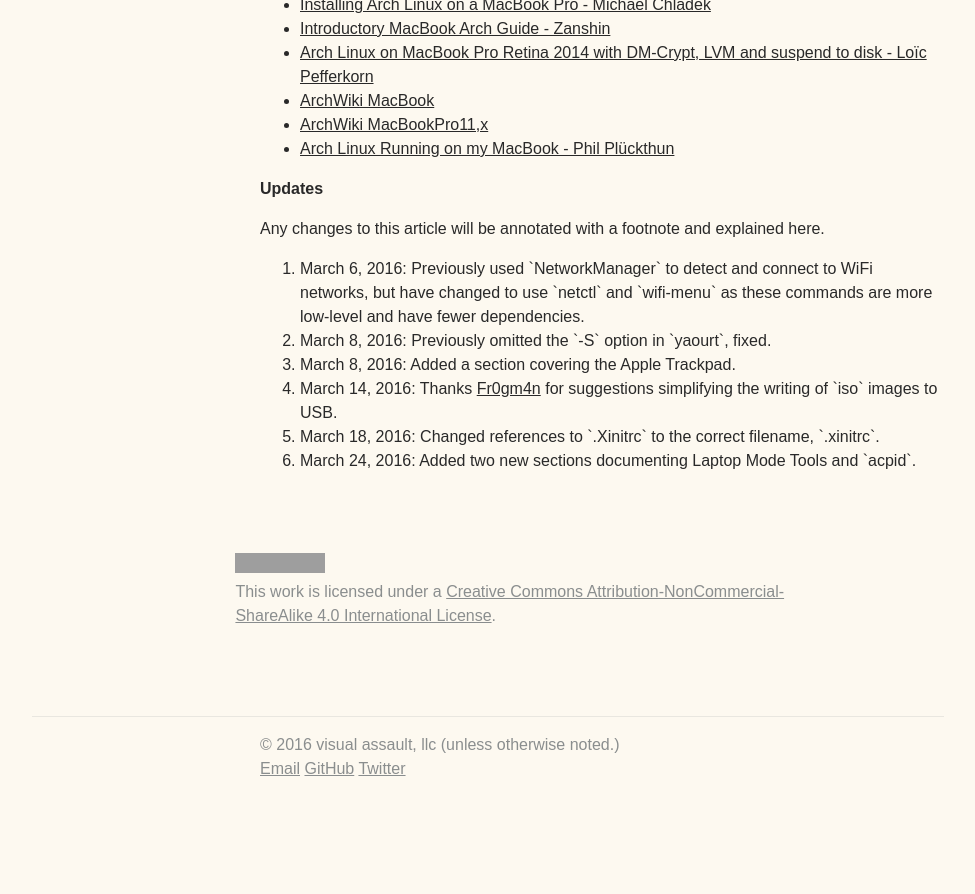
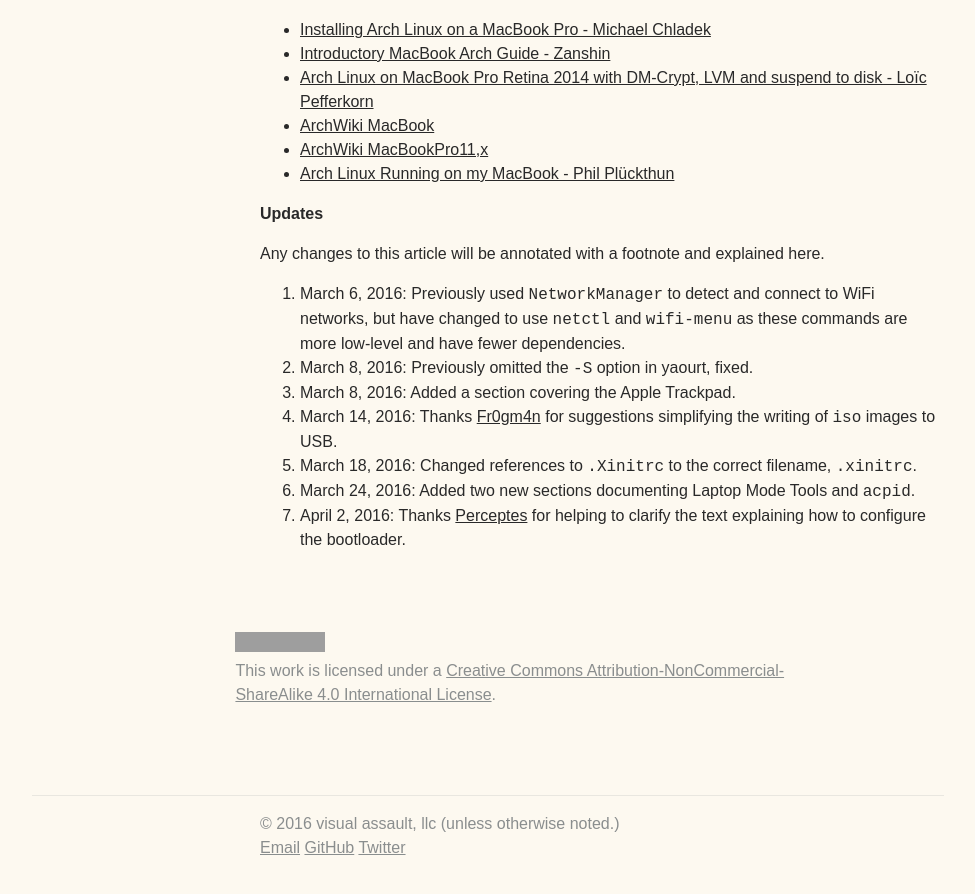
Before and after one commit to visual-assault/visual-assault.github.io, a Jekyll site: the page built from _posts/2016-03-07-install-encrypted-arch-linux-on-apple-macbook-pro.md, in a window 1280 px wide and 900 px high, scrolled down 28687 px. Shown: the top 894 px of the window, without its empty margins (152-1127 px from the left). Built offline with Jekyll 4.4.1, drawn with Linux system fonts in a browser that asks for light colours; before the commit the page ends 29532 px from its top, so only the background shows below that; some of the changed text lies outside the part shown; grey boxes are pictures that could not be loaded.

Commit message:
Clarified text thanks to Percepted, via Reddit

```diff
--- a/_posts/2016-03-07-install-encrypted-arch-linux-on-apple-macbook-pro.md
+++ b/_posts/2016-03-07-install-encrypted-arch-linux-on-apple-macbook-pro.md
@@ -793,10 +793,11 @@
     title   Arch Linux
     linux   /vmlinuz-linux
     initrd  /initramfs-linux.img
-    options cryptdevice=/dev/sda3:vgcrypt:allow-discards root=/dev/mapper/vgcrypt-root rw
-
-**Note**: On the options line, make sure your drive replaces `/dev/sda3`
-and remove `:allow-discards` if you're *not* running on a SSD drive.
+    options cryptdevice=/dev/sda5:vgcrypt:allow-discards root=/dev/mapper/vgcrypt-root rw
+
+**Note**:<sup>[7](#7)</sup> On the options line, make sure you replace `/dev/sda5` with the
+path to the encrypted partition on your device. Additionally, if your drive
+is *not* a SSD, make sure to remove `:allow-discards`.
 
 Check the boot tree with `tree /boot/` (If `tree` isn’t installed, install it
 with `pacman -S tree`). It should look something like this:
@@ -1505,16 +1506,34 @@
 Any changes to this article will be annotated with a footnote and explained here.
 
 1. <div id="1"><a name="1"></a>
-  March 6, 2016: Previously used `NetworkManager` to detect and connect to WiFi networks, but
-  have changed to use `netctl` and `wifi-menu` as these commands are more low-level and have fewer
-  dependencies.</div>
+   March 6, 2016: Previously used <code>NetworkManager</code> to detect
+   and connect to WiFi networks, but have changed to use
+   <code>netctl</code> and <code>wifi-menu</code> as these commands are
+   more low-level and have fewer dependencies.
+   </div>
 1. <div id="2"><a name="2"></a>
-   March 8, 2016: Previously omitted the `-S` option in `yaourt`, fixed.</div>
+   March 8, 2016: Previously omitted the <code>-S</code> option in
+   yaourt, fixed.
+   </div>
 1. <div id="3"><a name="3"></a>
-   March 8, 2016: Added a section covering the Apple Trackpad.</div>
+   March 8, 2016: Added a section covering the Apple Trackpad.
+   </div>
 1. <div id="4"><a name="4"></a>
-   March 14, 2016: Thanks <a href="https://www.reddit.com/r/archlinux/comments/493k4n/installing_encrypted_arch_linux_on_an_apple/d0y36h4?context=3">Fr0gm4n</a> for suggestions simplifying the writing of `iso` images to USB.</div>
+   March 14, 2016: Thanks
+   <a href="https://www.reddit.com/r/archlinux/comments/493k4n/installing_encrypted_arch_linux_on_an_apple/d0y36h4?context=3">Fr0gm4n</a>
+   for suggestions simplifying the writing of <code>iso</code>
+   images to USB.
+   </div>
 1. <div id="5"><a name="5"></a>
-   March 18, 2016: Changed references to `.Xinitrc` to the correct filename, `.xinitrc`.</div>
+   March 18, 2016: Changed references to <code>.Xinitrc</code> to the
+   correct filename, <code>.xinitrc</code>.
+   </div>
 1. <div id="6"><a name="6"></a>
-   March 24, 2016: Added two new sections documenting Laptop Mode Tools and `acpid`.</div>
+   March 24, 2016: Added two new sections documenting Laptop Mode Tools
+   and <code>acpid</code>.
+   </div>
+1. <div id="7"><a name="7"></a>
+   April 2, 2016: Thanks
+   <a href="https://www.reddit.com/r/archlinux/comments/493k4n/installing_encrypted_arch_linux_on_an_apple/d1mleow?context=3">Perceptes</a>
+   for helping to clarify the text explaining how to configure the bootloader.
+   </div>
```
